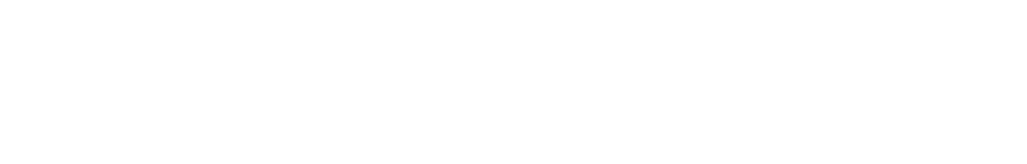
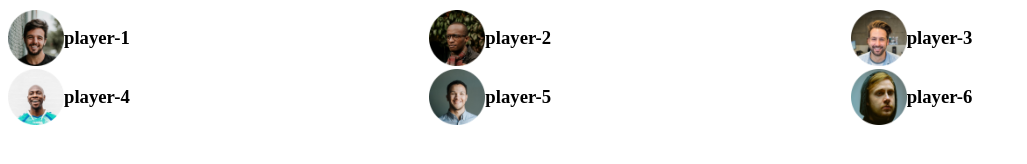
Before and after one commit to MdAsraful/leader-board-main, a plain HTML site: page index.html in a window 1280 px wide. Shown: the whole page, without its empty margins (0-1027 px from the left). Drawn offline with Linux system fonts and the light colour scheme.

Commit message:
Second commit

```diff
--- a/index.html
+++ b/index.html
@@ -5,8 +5,46 @@
     <meta http-equiv="X-UA-Compatible" content="IE=edge">
     <meta name="viewport" content="width=device-width, initial-scale=1.0">
     <title>Document</title>
+    <!-- Style Files -->
+    <link rel="stylesheet" href="style.css">
 </head>
 <body>
+    <!-- Header Section -->
+    <header>
+
+    </header>
+    <!-- Main Section -->
+    <main>
+        <section>
+            <div class="players">
+                <div class="player">
+                    <img src="images/players/player-1.png" alt="">
+                    <h3>player-1</h3>
+                </div>
+                <div class="player">
+                    <img src="images/players/player-2.png" alt="">
+                    <h3>player-2</h3>
+                </div>
+                <div class="player">
+                    <img src="images/players/player-3.png" alt="">
+                    <h3>player-3</h3>
+                </div>
+                <div class="player">
+                    <img src="images/players/player-4.png" alt="">
+                    <h3>player-4</h3>
+                </div>
+                <div class="player">
+                    <img src="images/players/player-5.png" alt="">
+                    <h3>player-5</h3>
+                </div>
+                <div class="player">
+                    <img src="images/players/player-6.png" alt="">
+                    <h3>player-6</h3>
+                </div>
+
+            </div>
+        </section>
+    </main>
 
 </body>
 </html>
--- /dev/null
+++ b/style.css
@@ -0,0 +1,13 @@
+.players{
+    display: grid;
+    grid-template-columns: repeat(3, 1fr);
+
+}
+.player{
+    display: flex;
+    align-items: center;
+}
+.player img{
+    height: 56px;
+    width: 56px;
+}
```
